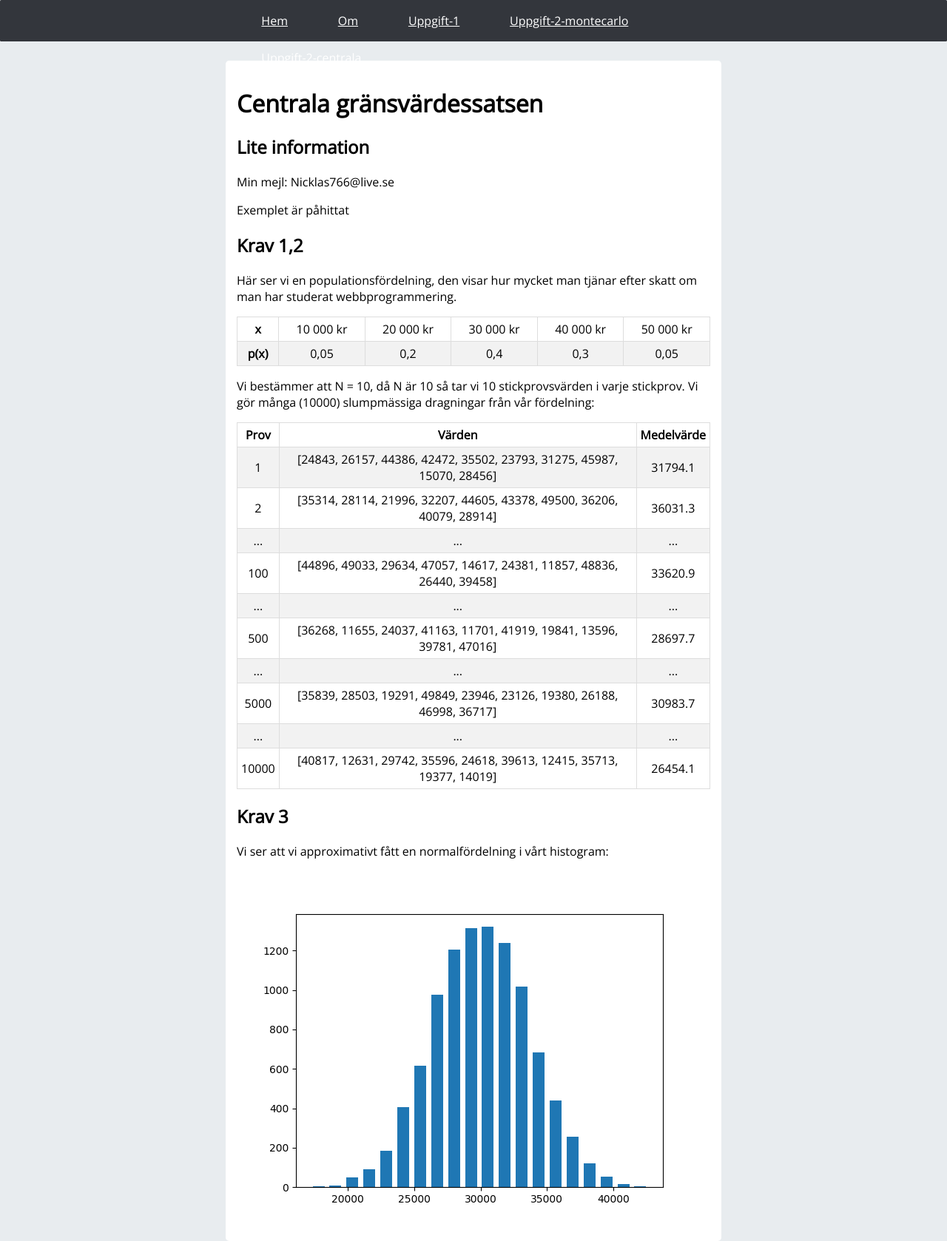
After one commit to Nicklas766/bth-mathematical-modelling, a Flask app: page /centrala in a window 1280 px wide. The commit adds this page. Shown: the whole page at 74% size. Run offline with Flask 2, Linux system fonts and the light colour scheme.

Commit message:
kmom02 completed

```diff
--- a/app.py
+++ b/app.py
@@ -9,30 +9,58 @@ My first Flask app
 from flask import Flask, render_template
 from person import Person
 
-APP = Flask(__name__)
+app = Flask(__name__)
 
 PERSON_OBJECT = Person("Nicklas", "Envall", "21")
 
 # Make it easier to debug
-APP.debug = True
-APP.config.update(
+app.debug = True
+app.config.update(
     PROPAGATE_EXCEPTIONS=True
 )
 
-@APP.route("/")
+@app.route("/")
 def main():
     """ Main route """
     return render_template("index.html")
 
-@APP.route("/about")
+@app.route("/about")
 def about():
     """ About route """
     return render_template("about.html", person=PERSON_OBJECT)
 
-@APP.route("/uppgift1")
+@app.route("/uppgift1")
 def uppgift1():
     """ uppgift1 route """
     return render_template("uppgift1.html")
 
+@app.route("/centrala")
+def centrala():
+    """ centrala route """
+    return render_template("centrala.html")
+
+@app.route("/montecarlo")
+def montecarlo():
+    """ centrala route """
+    return render_template("montecarlo.html")
+
+@app.errorhandler(404)
+def page_not_found(e):
+    """
+    Handler for page not found 404
+    """
+    #pylint: disable=unused-argument
+    return "Flask 404 here, but not the page you requested."
+
+
+@app.errorhandler(500)
+def internal_server_error(e):
+    """
+    Handler for internal server error 500
+    """
+    #pylint: disable=unused-argument
+    import traceback
+    return "<p>Flask 500<pre>" + traceback.format_exc()
+
 if __name__ == "__main__":
-    APP.run()
+    app.run()
--- a/static/styles/style.css
+++ b/static/styles/style.css
@@ -24,7 +24,7 @@ html, body {
 
 .header a {
     height: 100%;
-    width: 120px;
+    margin: 0 5%;
     line-height:50px;
     display: inline-block;
     color:white;
--- /dev/null
+++ b/templates/centrala.html
@@ -0,0 +1,100 @@
+{% include 'header.html' %}
+<div class="container">
+    <h1>Centrala gränsvärdessatsen</h1>
+
+    <h2> Lite information </h2>
+    <p> Min mejl: Nicklas766@live.se </p>
+    <p>Exemplet är påhittat</p>
+
+    <h2> Krav 1,2 </h2>
+
+    <p>Här ser vi en populationsfördelning, den visar hur mycket man tjänar efter skatt om man har studerat webbprogrammering.</p>
+
+    <table>
+        <tr>
+            <th>x</th>
+            <td>10 000 kr</td>
+            <td>20 000 kr</td>
+            <td>30 000 kr</td>
+            <td>40 000 kr</td>
+            <td>50 000 kr</td>
+        </tr>
+        <tr>
+            <th>p(x)</th>
+            <td>0,05</td>
+            <td>0,2</td>
+            <td>0,4</td>
+            <td>0,3</td>
+            <td>0,05</td>
+        </tr>
+    </table>
+
+    <p> Vi bestämmer att N = 10, då N är 10 så tar vi 10 stickprovsvärden i varje stickprov. Vi gör många (10000) slumpmässiga dragningar från vår fördelning: </p>
+
+    <table>
+        <tr>
+            <th>Prov</th>
+            <th>Värden</th>
+            <th>Medelvärde</th>
+        </tr>
+        <tr>
+            <td>1</td>
+            <td>[24843, 26157, 44386, 42472, 35502, 23793, 31275, 45987, 15070, 28456]</td>
+            <td>31794.1</td>
+        </tr>
+        <tr>
+            <td>2</td>
+            <td>[35314, 28114, 21996, 32207, 44605, 43378, 49500, 36206, 40079, 28914]</td>
+            <td>36031.3</td>
+        </tr>
+        <tr>
+            <td>...</td>
+            <td>...</td>
+            <td>...</td>
+        </tr>
+        <tr>
+            <td>100</td>
+            <td>[44896, 49033, 29634, 47057, 14617, 24381, 11857, 48836, 26440, 39458]</td>
+            <td>33620.9</td>
+        </tr>
+        <tr>
+            <td>...</td>
+            <td>...</td>
+            <td>...</td>
+        </tr>
+        <tr>
+            <td>500</td>
+            <td>[36268, 11655, 24037, 41163, 11701, 41919, 19841, 13596, 39781, 47016]</td>
+            <td>28697.7</td>
+        </tr>
+        <tr>
+            <td>...</td>
+            <td>...</td>
+            <td>...</td>
+        </tr>
+        <tr>
+            <td>5000</td>
+            <td>[35839, 28503, 19291, 49849, 23946, 23126, 19380, 26188, 46998, 36717]</td>
+            <td>30983.7</td>
+        </tr>
+        <tr>
+            <td>...</td>
+            <td>...</td>
+            <td>...</td>
+        </tr>
+        <tr>
+            <td>10000</td>
+            <td>[40817, 12631, 29742, 35596, 24618, 39613, 12415, 35713, 19377, 14019]</td>
+            <td>26454.1</td>
+        </tr>
+    </table>
+
+
+    <h2> Krav 3 </h2>
+    <p>Vi ser att vi approximativt fått en normalfördelning i vårt histogram:</p>
+
+    <img style="width:100%" src="static/img/centrala.png" />
+
+</div>
+
+{% include 'footer.html' %}
--- a/templates/header.html
+++ b/templates/header.html
@@ -17,5 +17,7 @@
             <a href="{{ url_for('main') }}">Hem</a>
             <a href="{{ url_for('about') }}">Om</a>
             <a href="{{ url_for('uppgift1') }}">Uppgift-1</a>
+            <a href="{{ url_for('montecarlo') }}">Uppgift-2-montecarlo</a>
+            <a href="{{ url_for('centrala') }}">Uppgift-2-centrala</a>
         </nav>
     </div>
```
Also changed, not shown: templates/montecarlo.html (added, +25 -0 lines), static/img/centrala.png (added), static/img/intervall.png (added), static/img/monte-carlo-1000.png (added), static/img/monte-carlo-10000.png (added), static/img/monte-carlo-50.png (added), static/img/monte-carlo-500.png (added), 1 other file.
